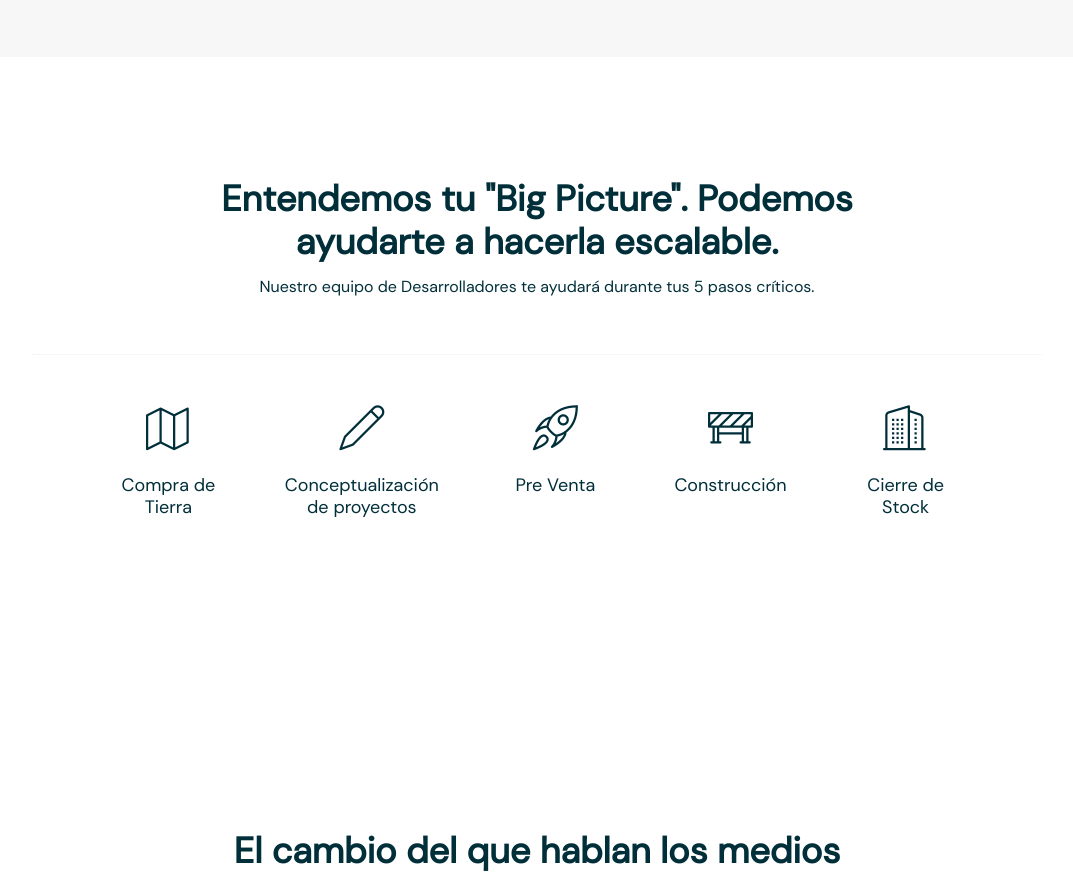
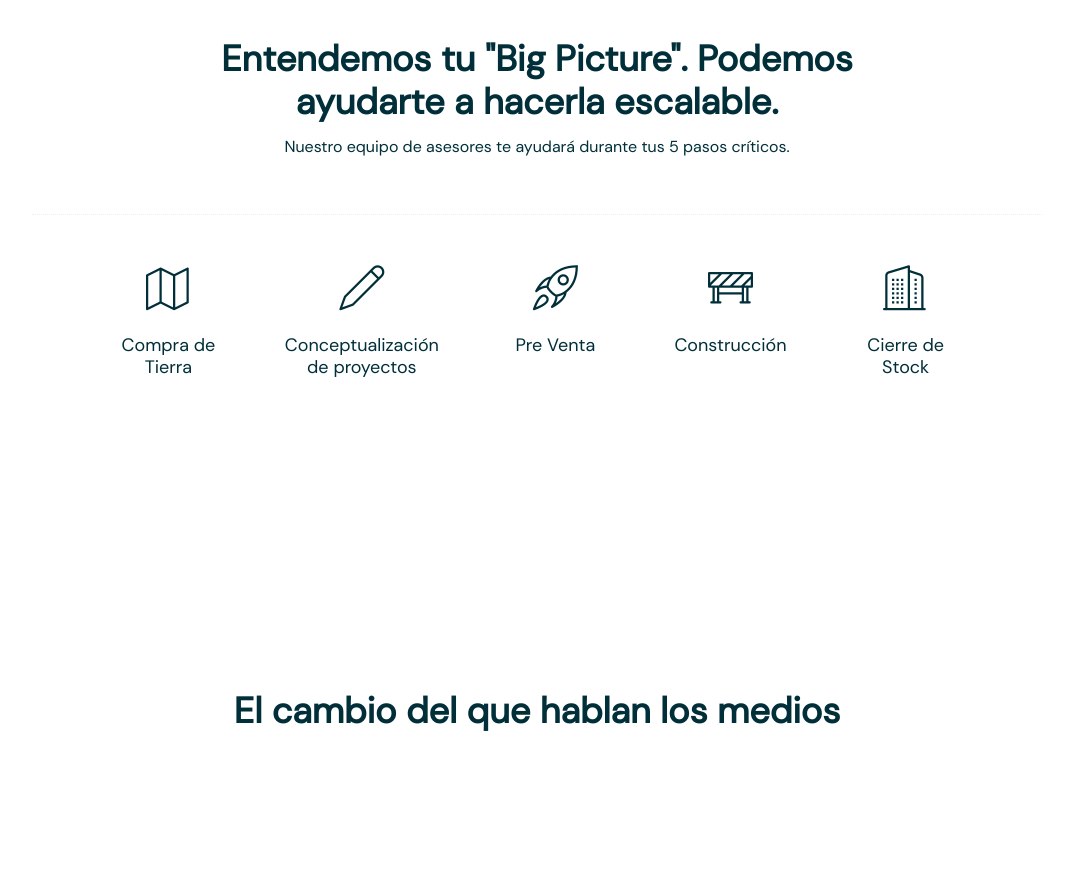
Before and after one commit to luquidiaz/hipotecas, a plain HTML site: page index.html in a window 1280 px wide. Shown: the part 1360-2256 px from the top of the page, without its empty margins (103-1176 px from the left). Drawn offline with Linux system fonts and the light colour scheme; a script that the page names is missing.

Commit message:
minor changes

```diff
--- a/css/style.css
+++ b/css/style.css
@@ -461,7 +461,7 @@ p {
   position: relative;
   z-index: 1;
   min-height: 754px;
-  margin-bottom: 140px;
+
   margin-top: -100px !important;
 }
 
--- a/index.html
+++ b/index.html
@@ -121,7 +121,7 @@
 			<div class="main_title">
 				<h2>Entendemos tu "Big Picture". Podemos ayudarte a hacerla escalable.</h2>
 				</h2>
-				<p>Nuestro equipo de Desarrolladores te ayudará durante tus 5 pasos críticos.
+				<p>Nuestro equipo de asesores te ayudará durante tus 5 pasos críticos.
 				</p>
 			</div>
 			<div class="section-top-border">
```
